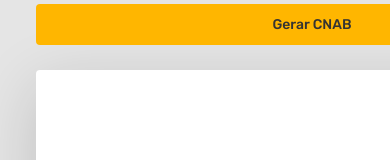
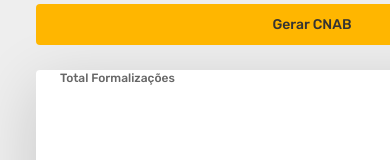
Before and after one commit to aragaolala/tf-solfacil, a React (Create React App) app: page /feed in a window 390 px wide. Shown: the part 255-415 px from the top of the page. Built offline with nearby package versions, Linux system fonts and the light colour scheme; no server answers.

Commit message:
Bug M.Q XS - ainda nao foi 100%

```diff
--- a/src/Pages/Feed/feed.css
+++ b/src/Pages/Feed/feed.css
@@ -6,9 +6,9 @@
     border: 0;
     box-sizing: border-box;
 }
-/*body{
+body{
     background-color:  #eee;
-}*/
+}
 
 .solfacil-logo{
     width: 3%;
@@ -27,8 +27,11 @@
     display: flex;
     flex-direction: column;
     align-items: flex-start;
-    padding: 40px;
-    gap: 24px;
+    padding-top: 40px;
+    padding-right: 0px;
+    padding-bottom: 40px;
+    padding-left: 55px;
+    gap: 16px;
     width: 1108px;
     height: 230px;
     background: #FFFFFF;
@@ -38,62 +41,54 @@
     order: 0;
     flex-grow: 0;
     font-family: 'Rubik';
+    margin-bottom: 25px;
 }
-.tableUpperContent>h2{
-    font-family: 'Rubik';
+.totalSumTitle{
+font-family: 'Rubik';
 font-style: normal;
 font-weight: 500;
-font-size: 20px;
-line-height: 24px;
+font-size: 12px;
+line-height: 16px;
 color: #666666;
+
 }
 .sumContainers{
     display:flex;
-    padding: 4px;
+    padding: 0px;
     gap: 16px;
 }
+.sumContainer{
 
+}
 
     @media only screen and (max-width: 575px) {
        /* XS - styles for mobile browsers smaller than 480px; (iPhone) */
-       body{
-        background-color: #E5E5E5
-        ;
-       }
-       .feedContainer{
-        background-color:  #E5E5E5;
-        padding: 0;
-        margin:0 auto;
-        width:575px;
-       }
+
        .tableUpperContent{
-        height: 621px;
-        background: #FFFF;
+        height: 1437px;
         margin-left: 36px;
-        width: 631px;
+        width: 1074px;
         padding: 0;
        margin-bottom: 2px;
        }
+
        .headerTable{
         height: 88px;
+       }
 
-       }
        .totalSumTitle{
-        width:fit-content;
-        height: fit-content;
     }
        .sumContainers{
-        height: 528px;
+        height: 1430px;
         width: 535px;
         margin-top: 38px;
         margin-bottom: 24px;
-        margin-left: 0px;
+        margin-left: 180px;
         padding: 0;
         display: flex;
         flex-direction: column;
     }
     .sumContainer{
-
         height: 445px;
         width:fit-content;
         margin-right:2px;
@@ -101,17 +96,18 @@ color: #666666;
         padding: 0;
     }
     .totalSumContainer{
-        width: 557px;
-        height: 114px;
-        display: flex;
-        margin-left: 37px;
+        width: 733px;
+        height: 223px;
+    display: flex;
+    margin-left: 37px;
+    font-size: 32px;
       }
 
       .totalSumTitle{
         margin-left: 24px;
       }
    .table{
-    background: #FFFF;
+
     margin-left: 36px;
     height: 936px;
     }
@@ -137,8 +133,7 @@ color: #666666;
     @media only screen and (min-width: 576px) and (max-width: 767px) {
         /* SM - for sumo sized (mac) screens */
         body{
-            background-color: #E5E5E5
-            ;
+
            }
            .feedContainer{
             background-color:  #E5E5E5;
--- a/src/Pages/Feed/feed.js
+++ b/src/Pages/Feed/feed.js
@@ -42,11 +42,10 @@ const Feed = () => {
         <Header />
 
         <section className="tableUpperContent">
-          {/*  */}
-
+        <h2 className="totalSumTitle"> Total Formalizações </h2>
           {Object.keys(cessao).length !== 0 &&
             <div className="sumContainers">
-              <h2 className="totalSumTitle"> Total Formalizações </h2>
+
               <Overrall value={"Financiamento"}
                 className="sumContainer"
                 pf={cessao.pf.financiado}
--- a/src/components/footer/footer.css
+++ b/src/components/footer/footer.css
@@ -6,9 +6,8 @@
     display: flex;
     align-items: center;
     justify-content: space-around;
-    background: #E5E5E5;
+    background-color: #eee;
     gap: 35rem;
-    /*para  aumentar ou diminuir a distancia é aqui */
 }
 
 .arrowButton {
--- a/src/components/overrall/style.css
+++ b/src/components/overrall/style.css
@@ -3,6 +3,8 @@
 
 .sumContainer{
     display:flex;
+    padding: 0px;
+    gap: 16px;
 }
 
 .sumTitle{
--- a/src/components/table/table.css
+++ b/src/components/table/table.css
@@ -12,6 +12,8 @@
     border-radius: 4px;
     align-content: flex-start;
     justify-content: center;
+    margin-bottom: 90px;
+
 }
 
 .headerTable{
@@ -28,9 +30,7 @@ border: none;
 border-bottom: 1px solid #FFB600;
 }
 
-thead {
-    border: green;
-}
+
 
 .tableHeaderCell {
     display: flex;
```
